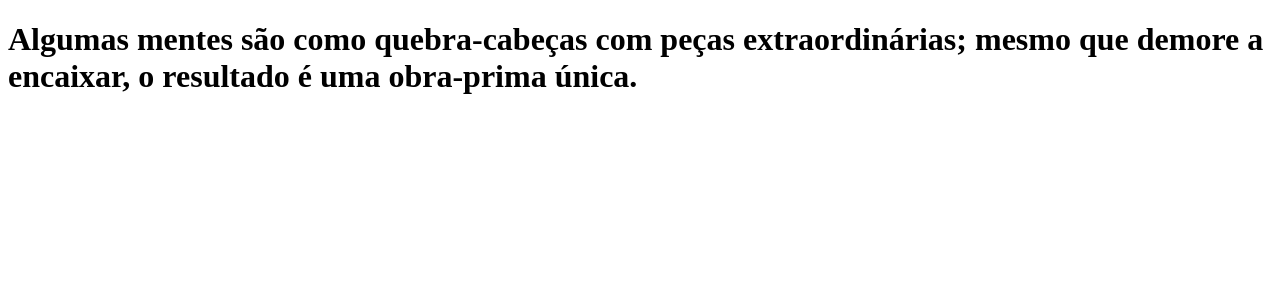
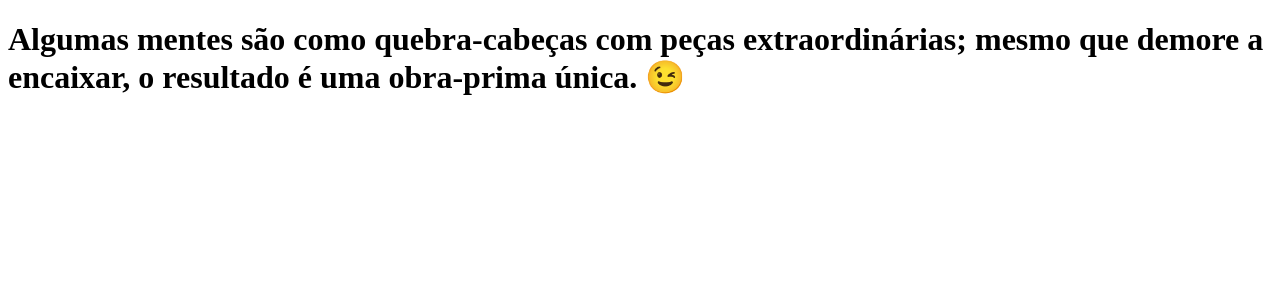
Before and after one commit to gabynk/clone-tabnews, a Next.js app: page / in a window 1280 px wide. Shown: the top 300 px of the page. Built offline with nearby package versions, Linux system fonts and the light colour scheme.

Commit message:
add icon in text

```diff
--- a/pages/index.js
+++ b/pages/index.js
@@ -1,7 +1,7 @@
 function Home() {
     return (
         <h1>
-            Algumas mentes são como quebra-cabeças com peças extraordinárias; mesmo que demore a encaixar, o resultado é uma obra-prima única.
+            Algumas mentes são como quebra-cabeças com peças extraordinárias; mesmo que demore a encaixar, o resultado é uma obra-prima única. 😉
         </h1>
     )
 }
```
